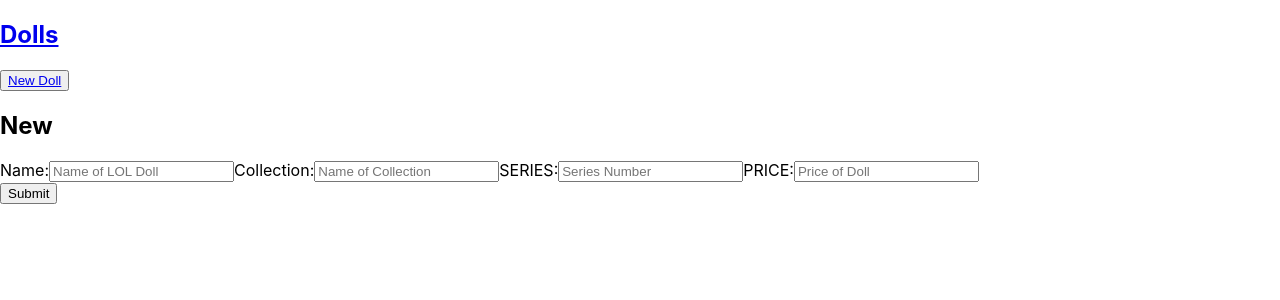
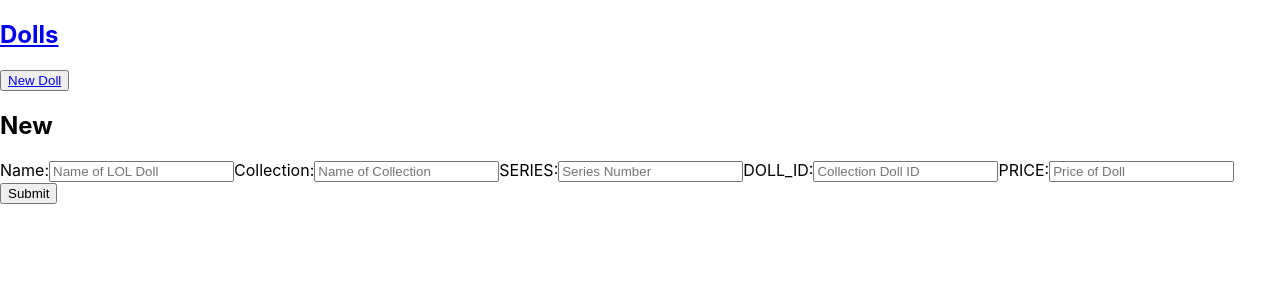
Before and after one commit to vanessaconti/vanessasstore, a React (Create React App) app in the folder front-end/: page /dolls/new in a window 1280 px wide. Shown: the top 300 px of the page. Built offline with nearby package versions, Linux system fonts and the light colour scheme; no server answers.

Commit message:
made some changes to fix render on front and back ends

```diff
--- a/front-end/src/Components/DollEditForm.js
+++ b/front-end/src/Components/DollEditForm.js
@@ -13,6 +13,7 @@
     dollsCollection: "",
     series: "",
     price: "",
+    doll_id: "",
   });
 
   const updateDoll = (updatedDoll) => {
@@ -45,7 +46,7 @@
   return (
     <div className="Edit">
       <form onSubmit={handleSubmit}>
-        <label htmlFor="Dolls Name">Name:</label>
+        <label htmlFor="dollsName">Name:</label>
         <input
           id="dollsName"
           value={doll.dollsName}
@@ -54,7 +55,7 @@
           placeholder="Name of LOL Doll"
           required
         />
-        <label htmlFor="Collection">Collection:</label>
+        <label htmlFor="dollsCollection">Collection:</label>
         <input
           id="dollsCollection"
           type="text"
@@ -62,15 +63,23 @@
           onChange={handleTextChange}
           placeholder="Name of Collection"
         />
-        <label htmlFor="Series Number">Series Number:</label>
+        <label htmlFor="doll_id">doll_id:</label>
+        <input
+          id="doll_id"
+          type="text"
+          value={doll.doll_id}
+          onChange={handleTextChange}
+          placeholder="Collection Doll ID"
+        />
+        <label htmlFor="series">Series Number:</label>
         <input
           id="series"
-          type="number"
+          type="text"
           value={doll.series}
           onChange={handleTextChange}
           placeholder="Series Number"
         />
-        <label htmlFor="Price">Price:</label>
+        <label htmlFor="price">Price:</label>
         <input
           id="price"
           type="text"
--- a/front-end/src/Components/DollNewForm.js
+++ b/front-end/src/Components/DollNewForm.js
@@ -23,6 +23,7 @@
     dollsName: "",
     dollsCollection: "",
     series: "",
+    doll_id: "",
     price: "",
     is_featuredRare: false,
   });
@@ -47,7 +48,7 @@
           placeholder="Name of LOL Doll"
           required
         />
-        <label htmlFor="Collection">Collection:</label>
+        <label htmlFor="dollsCollection">Collection:</label>
         <input
           id="dollsCollection"
           type="text"
@@ -62,6 +63,14 @@
           value={doll.series}
           onChange={handleTextChange}
           placeholder="Series Number"
+        />
+        <label htmlFor="doll_id">DOLL_ID:</label>
+        <input
+          id="doll_id"
+          type="text"
+          value={doll.doll_id}
+          onChange={handleTextChange}
+          placeholder="Collection Doll ID"
         />
         <label htmlFor="price">PRICE:</label>
         <input
```
